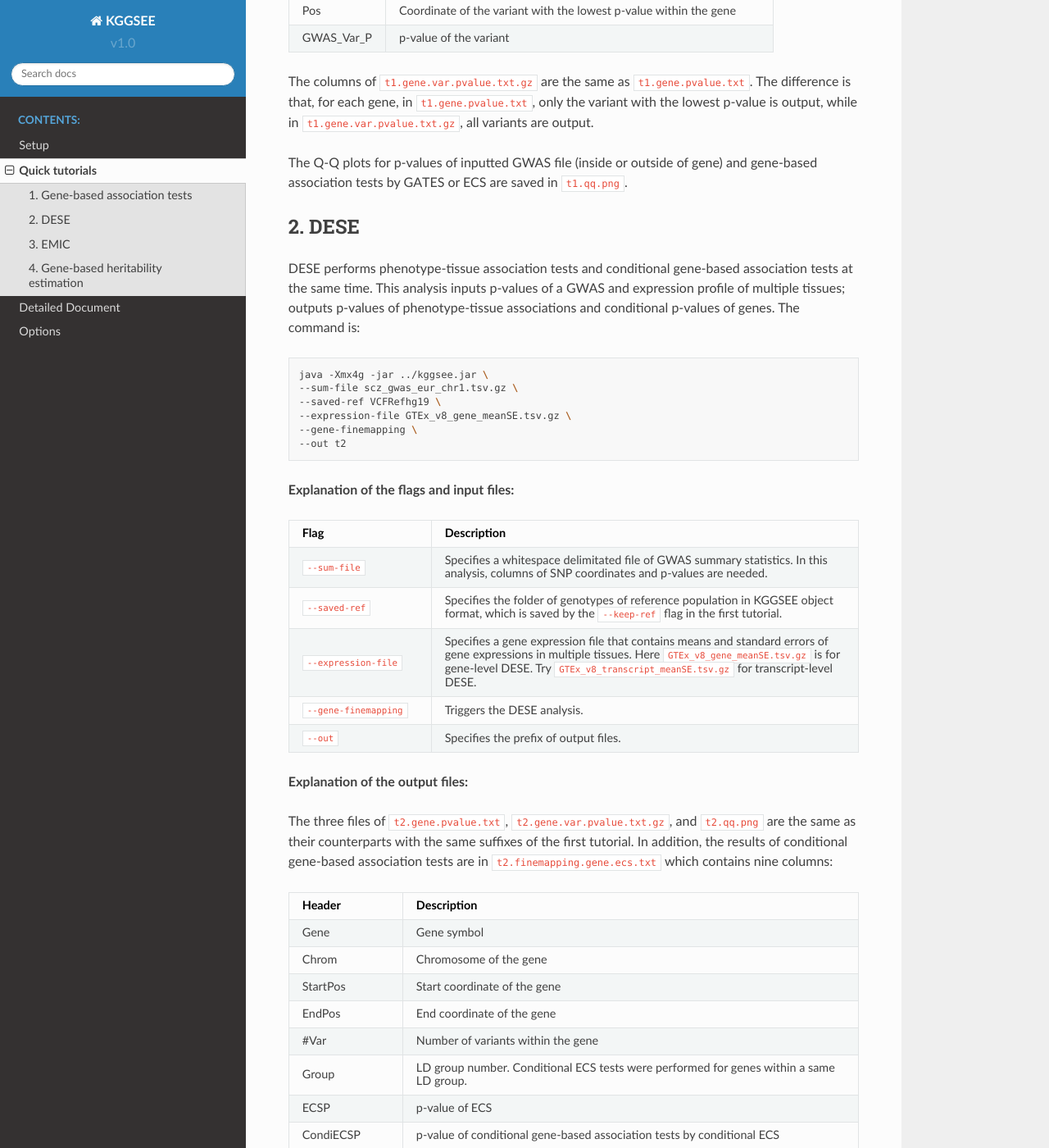
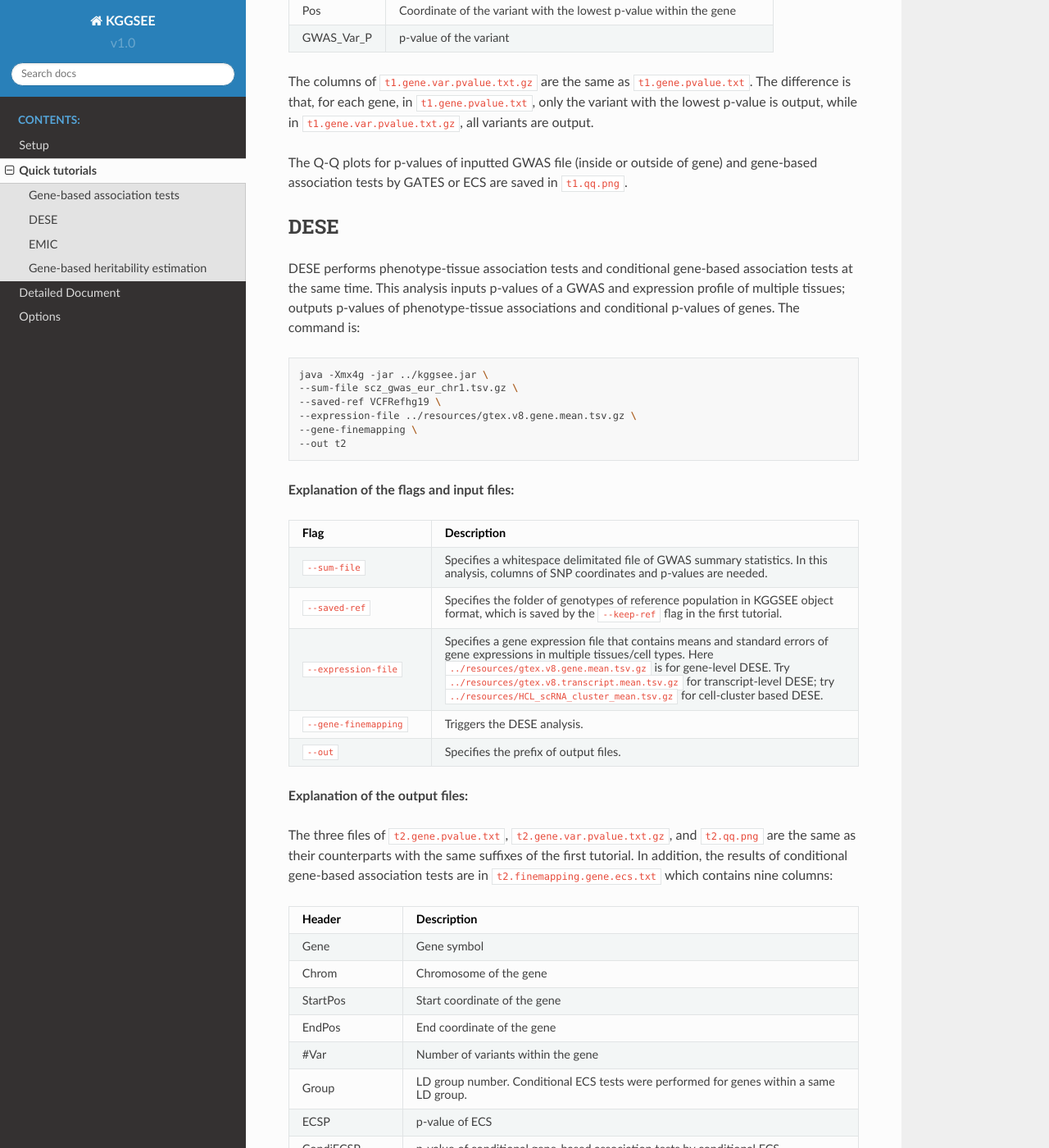
Before and after one commit to pmglab/KGGSEE, a Sphinx documentation site: the page built from doc/source/quick_tutorials.rst, in a window 1280 px wide and 1400 px high, scrolled down 1318 px. Shown: the whole window at 82% size. Built offline with Sphinx 7.4.7 and the Read the Docs theme 2.0.0, drawn with Linux system fonts in a browser that asks for light colours; some of the changed text lies outside the part shown.

Commit message:
Update quick_tutorials.rst

```diff
--- a/doc/source/quick_tutorials.rst
+++ b/doc/source/quick_tutorials.rst
@@ -11,8 +11,8 @@ Make sure the KGGSEE Java archive ``kggsee.jar``, the running resource data fold
 
 .. _t1:
 
-1. Gene-based association tests
-===============================
+Gene-based association tests
+============================
 
 GATES and ECS are two statistical methods combining the p-values of a group of SNPs into one p-value. This analysis inputs p-values of SNPs and outputs p-values of genes. The command is:
 
@@ -80,8 +80,8 @@ The Q-Q plots for p-values of inputted GWAS file (inside or outside of gene) and
 
 .. _t2:
 
-2. DESE
-=======
+DESE
+====
 
 DESE performs phenotype-tissue association tests and conditional gene-based association tests at the same time. This analysis inputs p-values of a GWAS and expression profile of multiple tissues; outputs p-values of phenotype-tissue associations and conditional p-values of genes. The command is:
 
@@ -90,7 +90,7 @@ DESE performs phenotype-tissue association tests and conditional gene-based asso
    java -Xmx4g -jar ../kggsee.jar \
    --sum-file scz_gwas_eur_chr1.tsv.gz \
    --saved-ref VCFRefhg19 \
-   --expression-file GTEx_v8_gene_meanSE.tsv.gz \
+   --expression-file ../resources/gtex.v8.gene.mean.tsv.gz \
    --gene-finemapping \
    --out t2
 
@@ -109,7 +109,7 @@ DESE performs phenotype-tissue association tests and conditional gene-based asso
    * - ``--saved-ref``
      - Specifies the folder of genotypes of reference population in KGGSEE object format, which is saved by the ``--keep-ref`` flag in the first tutorial.
    * - ``--expression-file``
-     - Specifies a gene expression file that contains means and standard errors of gene expressions in multiple tissues. Here ``GTEx_v8_gene_meanSE.tsv.gz`` is for gene-level DESE. Try ``GTEx_v8_transcript_meanSE.tsv.gz`` for transcript-level DESE.
+     - Specifies a gene expression file that contains means and standard errors of gene expressions in multiple tissues/cell types. Here ``../resources/gtex.v8.gene.mean.tsv.gz`` is for gene-level DESE. Try ``../resources/gtex.v8.transcript.mean.tsv.gz`` for transcript-level DESE; try ``../resources/HCL_scRNA_cluster_mean.tsv.gz`` for cell-cluster based DESE.
    * - ``--gene-finemapping``
      - Triggers the DESE analysis.
    * - ``--out``
@@ -166,8 +166,8 @@ Results of phenotype-tissue associations are in ``t2.celltype.txt``. This is bas
 
 .. _t3:
 
-3. EMIC
-=======
+EMIC
+====
 
 EMIC inferences gene expressions' causal effect on a complex phenotype with dependent expression quantitative loci by a robust median-based Mendelian randomization. SNPs with effects on both the phenotype and a gene are considered instrumental variables (IVs) of the gene, which can be used to infer the gene's expression effect on the phenotype. This analysis inputs effect sizes of SNPs on the phenotype and genes' expressions; outputs effect sizes and p-values of genes' expression effects on the phenotype. The command is:
 
@@ -250,8 +250,8 @@ File ``t3.scatterplots.emic.pdf`` saves the scatter plots of genetic association
 
 .. _t4:
 
-4. Gene-based heritability estimation
-=====================================
+Gene-based heritability estimation
+==================================
 
 Heritability is a measure of how well differences in people's genes account for differences in their phenotypes. This tutorial estimates the heritability of each gene with GWAS summary statistics. The command is:
 
```
